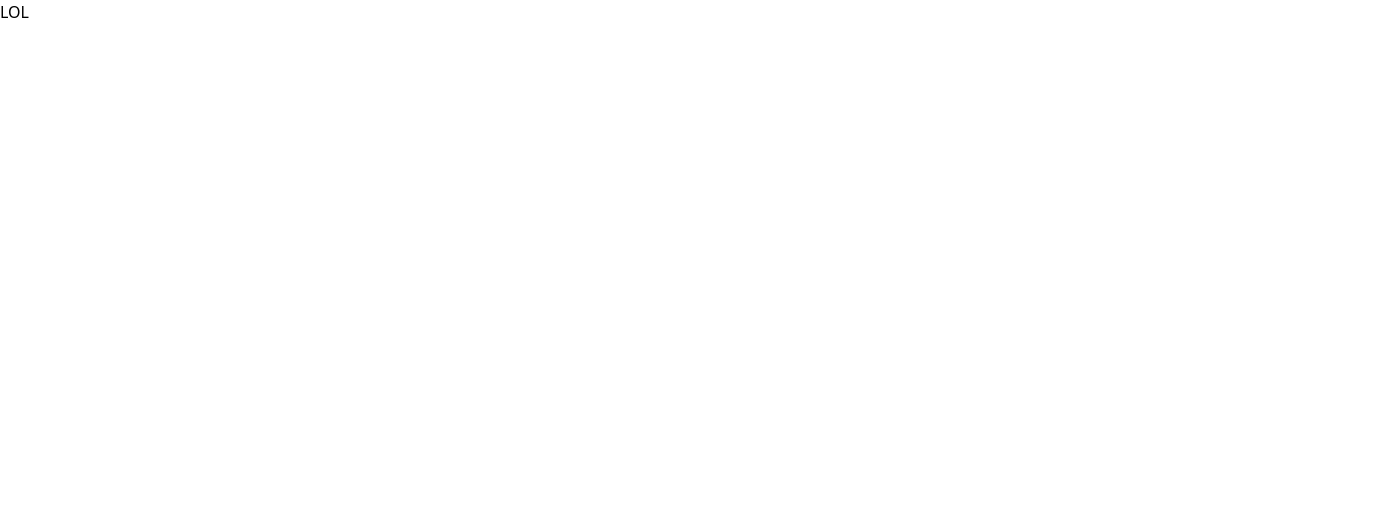
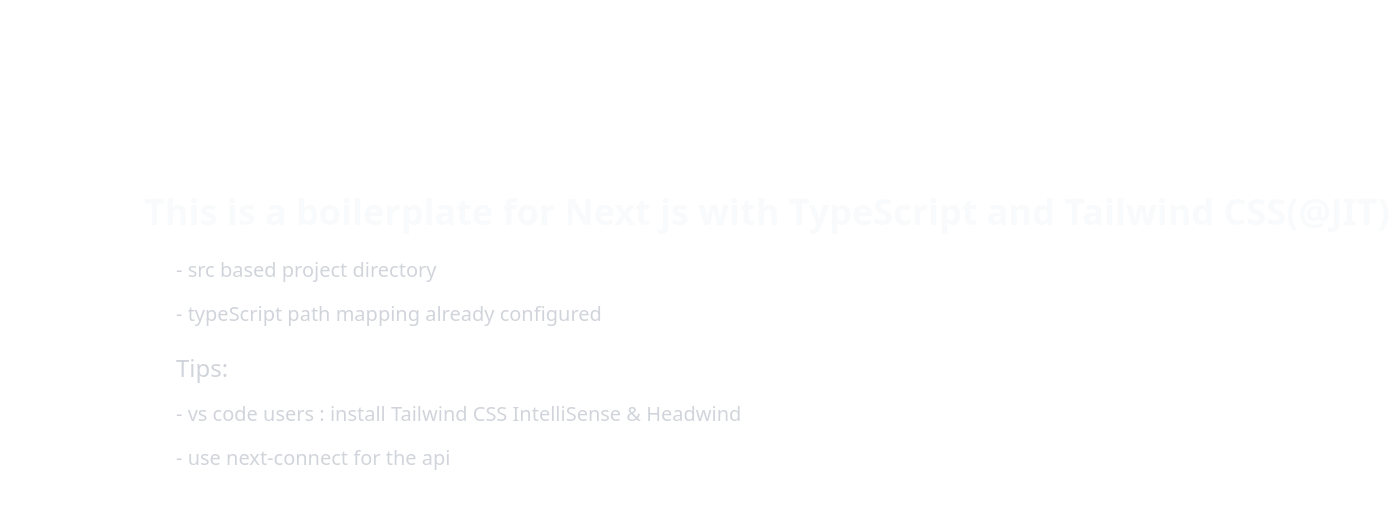
Before and after one commit to Dey-Sumit/BC-Save-Walter, a Next.js app: page / in a window 1280 px wide. Shown: the top 508 px of the page, 1390 px wide, since content can reach past the window. Built offline with nearby package versions, Linux system fonts and the light colour scheme.

Commit message:
fixed small ui bugs

```diff
--- a/src/pages/index.tsx
+++ b/src/pages/index.tsx
@@ -1,6 +1,9 @@
-import Link from "next/link";
-import { useRouter } from "next/router";
+import Delete from "@components/Delete";
+
 export default function Home() {
-  const { pathname } = useRouter();
-  return <div>LOL</div>;
+  return (
+    <div>
+      <Delete />
+    </div>
+  );
 }
```
